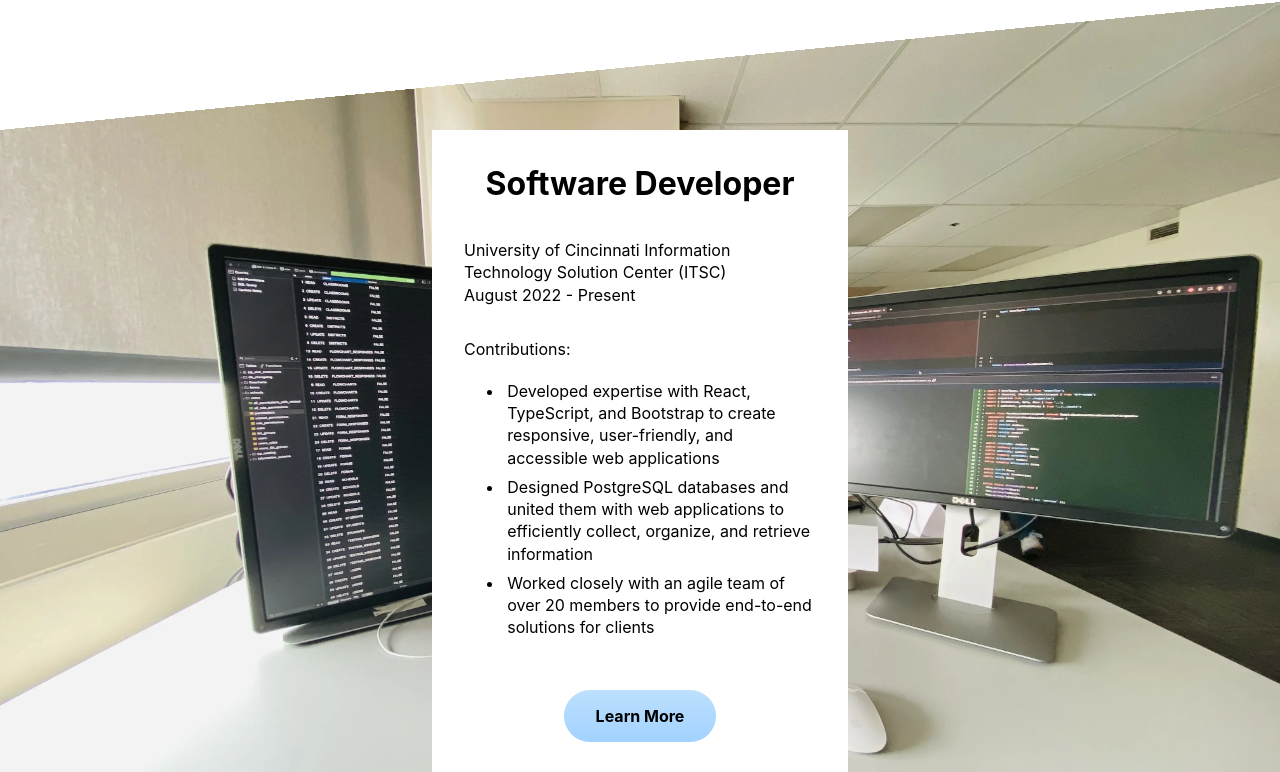
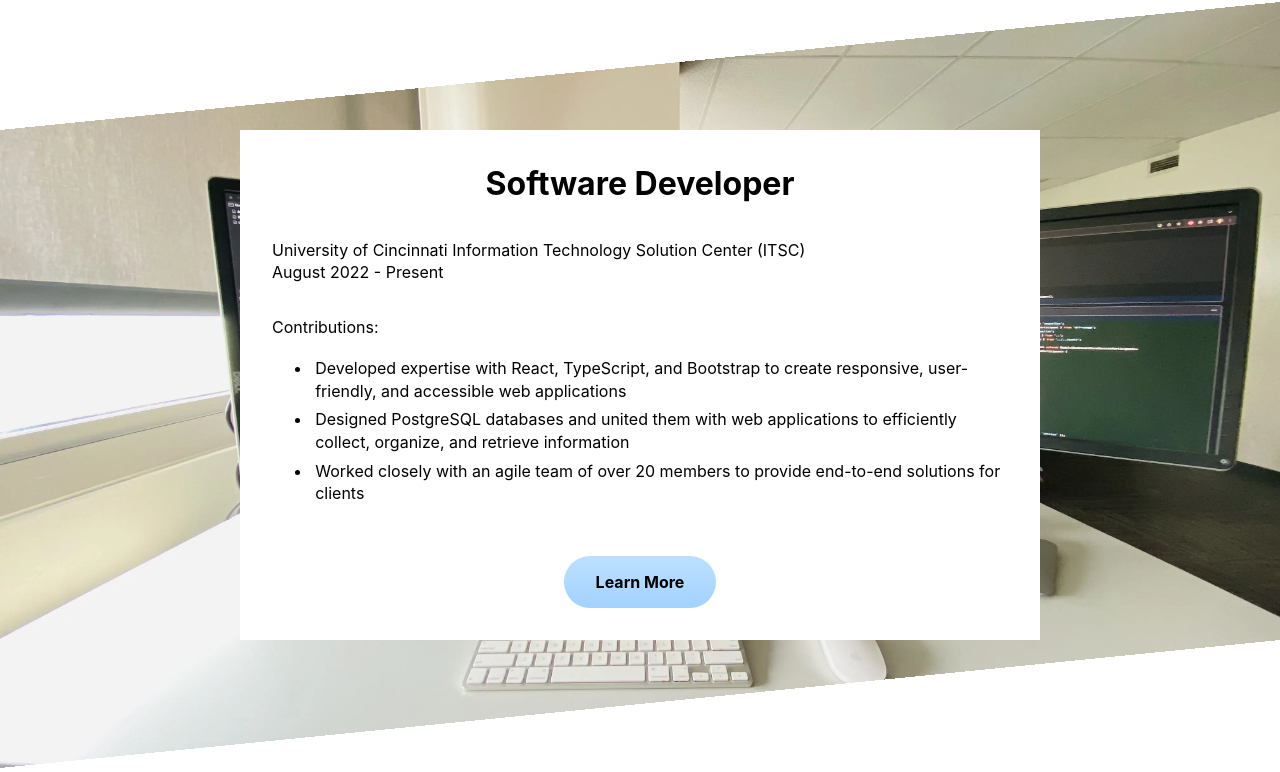
Before and after one commit to nathan-wick/nathan-wick, a React (Create React App) app in the folder nathan-wick/: page / in a window 1280 px wide. Shown: the part 2520-3292 px from the top of the page. Built offline with nearby package versions, Linux system fonts and the light colour scheme.

Commit message:
Update Experience

```diff
--- a/nathan-wick/src/components/home/Experience.tsx
+++ b/nathan-wick/src/components/home/Experience.tsx
@@ -1,10 +1,12 @@
 import {ThemeContext,} from "../../contexts/Theme";
+import {WindowContext,} from "../../contexts/Window";
 import experiences from "../../information/experiences";
 import {useContext,} from "react";
 
 const Experience = () => {
 
-    const {theme,} = useContext(ThemeContext,);
+    const {theme,} = useContext(ThemeContext,),
+        {size,} = useContext(WindowContext,);
 
     return <>
         <div
@@ -18,21 +20,40 @@ const Experience = () => {
             experiences.map((experience, experienceIndex,) => <div
                 key={experienceIndex}
                 className="parallax align-horizontal-center"
-                style={{"backgroundImage": `url(${theme === `light`
+                style={{"backgroundImage": size === `small`
+                    ? `none`
+                    : `url(${theme === `light`
                         ? experience.backgroundImageLight
                         : experience.backgroundImageDark})`,}}>
                 {
-                    experienceIndex === 0 &&
+                    experienceIndex === 0 && size !== `small` &&
                     <div
                         className={theme === `light`
                             ? `triangle-white-bottom-left`
                             : `triangle-black-bottom-left`}>
                     </div>
                 }
+                {
+                    size === `small` &&
+                        <img
+                            className="width-100"
+                            alt={experience.title}
+                            src={theme === `light`
+                                ? experience.backgroundImageLight
+                                : experience.backgroundImageDark}/>
+                }
                 <div
-                    className={`width-fit-content max-width-30 padding-1 ${theme === `light`
+                    className={`width-fit-content ${
+                        theme === `light`
                             ? `background-white`
-                        : `background-black`}`}>
+                            : `background-black`
+                    } ${
+                        size === `large`
+                            ? `max-width-30 padding-1`
+                            : size === `medium`
+                                ? `max-width-60 padding-1`
+                                : `width-100`
+                    }`}>
                     <div
                         className="text-medium">
                         {experience.title}
@@ -72,7 +93,7 @@ const Experience = () => {
                     </div>
                 </div>
                 {
-                    experienceIndex === experiences.length - 1 &&
+                    experienceIndex === experiences.length - 1 && size !== `small` &&
                         <div
                             className={theme === `light`
                                 ? `triangle-white-top-right`
--- a/nathan-wick/src/styles/index.scss
+++ b/nathan-wick/src/styles/index.scss
@@ -19,6 +19,10 @@ body {
     -moz-osx-font-smoothing: grayscale;
 }
 
+html, body {
+    overflow-x: hidden;
+}
+
 body::-webkit-scrollbar {
     display: none;
     -ms-overflow-style: none;
--- a/nathan-wick/src/styles/layout.scss
+++ b/nathan-wick/src/styles/layout.scss
@@ -67,3 +67,7 @@
 .max-width-30 {
     max-width: 30%;
 }
+
+.max-width-60 {
+    max-width: 60%;
+}
```
Lines whose indentation alone changed are shown as unchanged.
